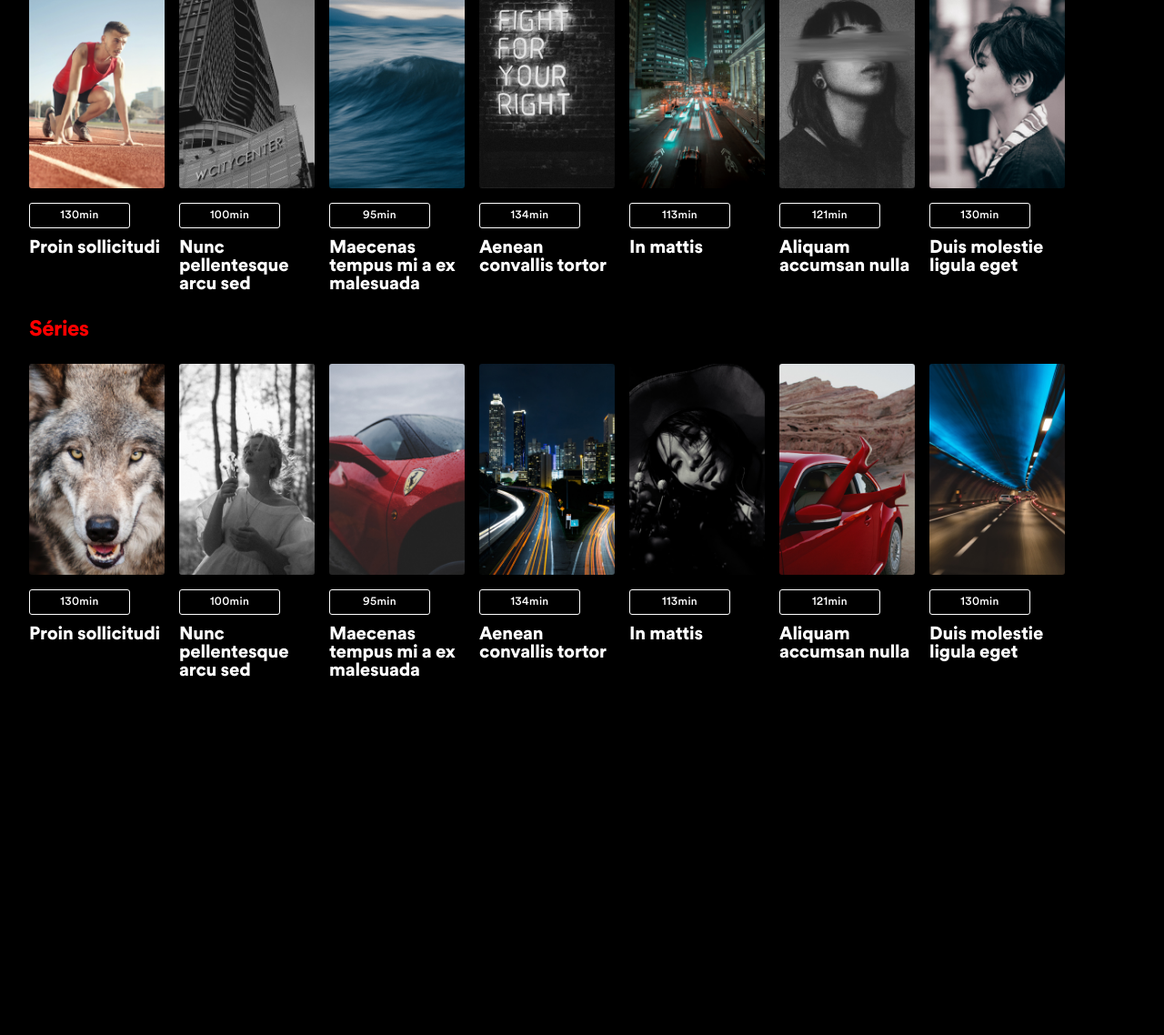
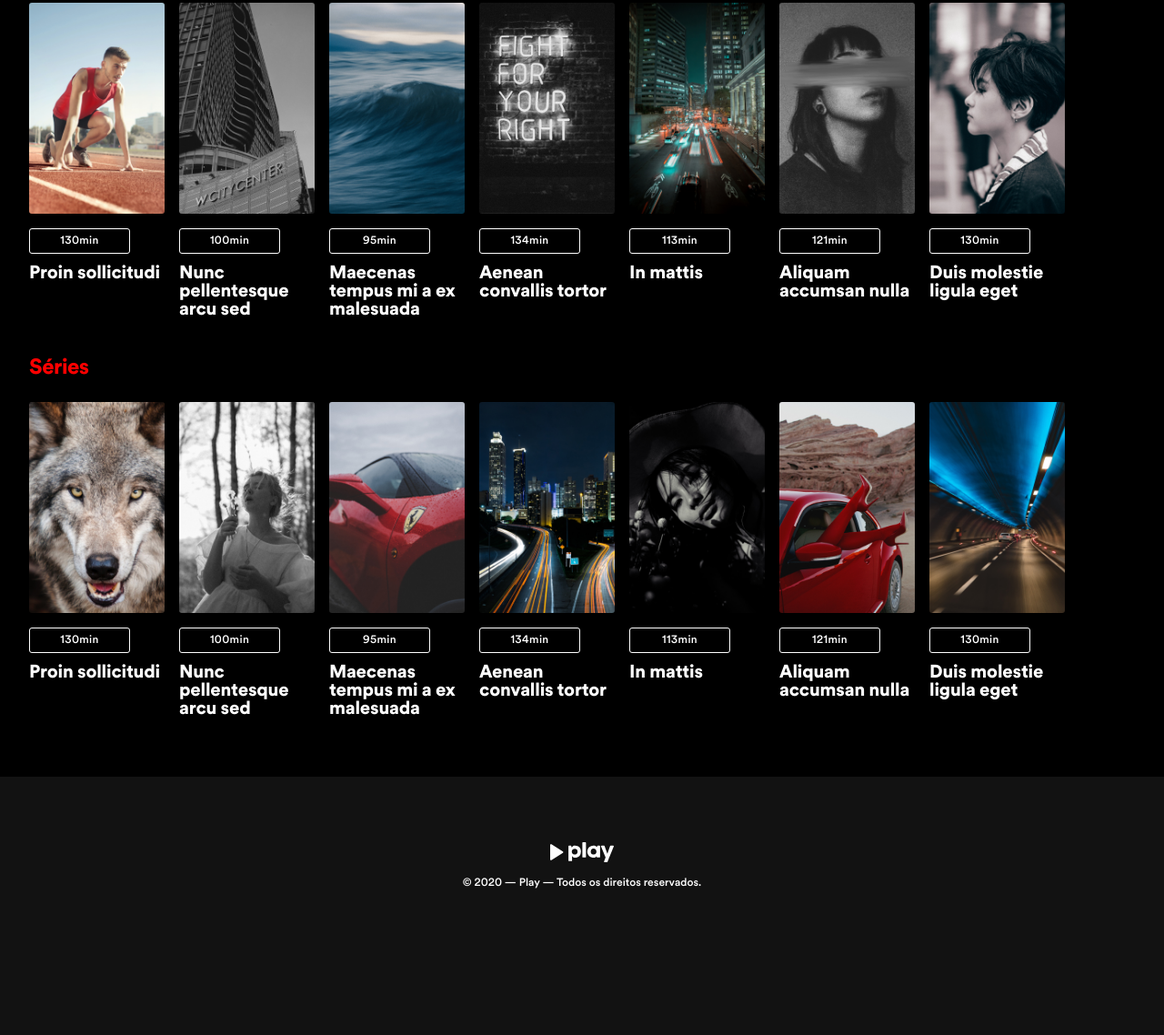
Before and after one commit to andrericardoweb/wp-challenge-buildbox, a plain HTML site: page index.html in a window 1280 px wide. Shown: the part 1141-2279 px from the top of the page at 91% size. Before the commit the page ends 2022 px from the top, so only its background shows below. Drawn offline with nearby package versions, Linux system fonts and the light colour scheme; files whose address does not match are found by name.

Commit message:
create footer mmobile

```diff
--- /dev/null
+++ b/assets/scss/components/_footer.scss
@@ -0,0 +1,22 @@
+.footer {
+  background: var(--gray-dark);
+  margin-top: 4rem;
+  width: 100%;
+
+  &__contents{
+    display: flex;
+    flex-direction: column;
+    justify-content: center;
+    align-items: center;
+    row-gap: 1rem;
+    padding: 4.5rem 2rem 10rem 2rem;
+  }
+
+  &__logo {
+    width: 70px;
+  }
+  &__copy {
+    font-size: var(--small-font-size);
+    font-weight: var(--medium-font-weight);
+  }
+}
--- a/assets/scss/components/_swiper.scss
+++ b/assets/scss/components/_swiper.scss
@@ -1,7 +1,7 @@
 .swiper {
   width: 100%;
   height: 100%;
-  padding-top: 26px;
+  padding-top: 2.5rem;
   padding-left: 2rem;
   padding-right: 2rem;
 
--- a/assets/scss/global/_variables.scss
+++ b/assets/scss/global/_variables.scss
@@ -29,7 +29,6 @@
   --medium-font-weight: 500;
 
   --small-font-size: .75rem;
-  --small-font-weight: 700;
 
   /* ==== z-index ==== */
   --z-tooltip: 10;
--- a/assets/scss/style.scss
+++ b/assets/scss/style.scss
@@ -11,3 +11,4 @@ Text Domain: desafio-wp
 @import 'components/header';
 @import 'components/banner_home';
 @import 'components/swiper';
+@import 'components/footer';
--- a/index.html
+++ b/index.html
@@ -328,8 +328,13 @@
       </section>
     </main>
 
-    <footer>
-      <br><br><br><br><br><br><br>
+    <footer class="footer">
+      <div class="footer__contents">
+        <img class="footer__logo" src="/assets/img/logo.svg" alt="Logo Play">
+        <p class="footer__copy">
+          © 2020 — Play — Todos os direitos reservados.
+        </p>
+      </div>
     </footer>
 
     <!-- Swiper JS -->
```
Also changed, not shown: assets/css/style.css, assets/css/style.min.css.
